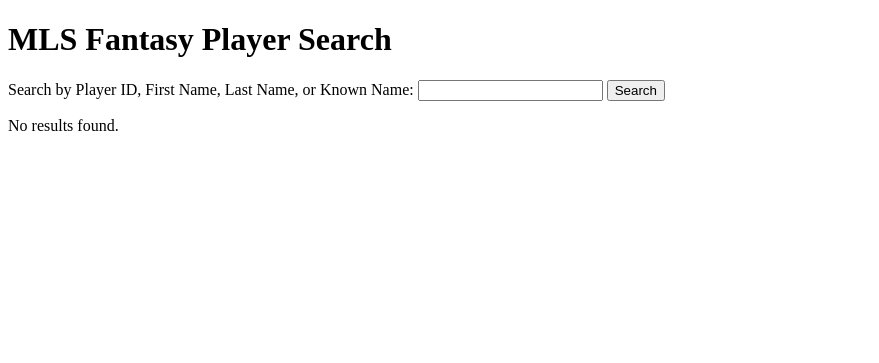
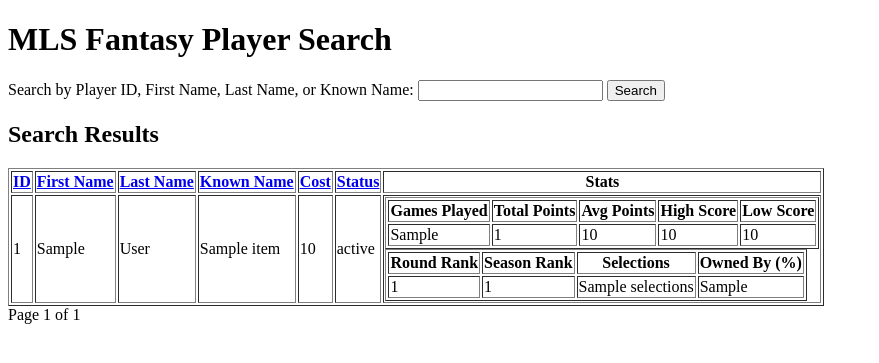
Before and after one commit to cjobermaier/mls-fantasy-data, a Flask app: page / in a window 1280 px wide. Shown: the top 363 px of the page, without its empty margins (0-879 px from the left). Run offline with Flask 3, Linux system fonts and the light colour scheme; a database or web service that is not in the repository returns one stand-in record (values such as "Sample title"); data that the repository does not hold is empty.

Commit message:
get data

```diff
--- a/app.py
+++ b/app.py
@@ -33,6 +33,17 @@ def search_player(data, search_term):
             results.append(player)
     return results
 
+# Pagination and Sorting Logic
+def paginate_data(data, page, per_page=50):
+    """Paginate the data, returning the appropriate page."""
+    start = (page - 1) * per_page
+    end = start + per_page
+    return data[start:end]
+
+def sort_data(data, sort_by, ascending=True):
+    """Sort the data based on a given key and order."""
+    return sorted(data, key=lambda x: x.get(sort_by, ''), reverse=not ascending)
+
 @app.route('/', methods=['GET', 'POST'])
 def index():
     """Render the search page and handle search queries."""
@@ -40,6 +51,13 @@ def index():
     data = load_data_from_url(url)  # Load data from the URL
 
     results = []
+    current_page = request.args.get('page', 1, type=int)
+    sort_by = request.args.get('sort_by', 'id')  # Default sort by 'id'
+    sort_order = request.args.get('sort_order', 'asc')  # Default ascending
+
+    # Sort data based on user input
+    ascending = sort_order == 'asc'
+    sorted_data = sort_data(data, sort_by, ascending)
 
     if request.method == 'POST':
         # Get the search term from the form
@@ -47,8 +65,15 @@ def index():
         if search_term:
             # Perform the search
             results = search_player(data, search_term)
+        else:
+            results = sorted_data  # If no search term, show sorted data
+    else:
+        results = sorted_data  # Show sorted data if not a POST request
 
-    return render_template('index.html', results=results)
+    # Paginate the results
+    paginated_results = paginate_data(results, current_page)
+
+    return render_template('index.html', results=paginated_results, current_page=current_page, sort_by=sort_by, sort_order=sort_order, total_results=len(results))
 
 if __name__ == '__main__':
     app.run(debug=True)
--- a/player-game-stats.py
+++ b/player-game-stats.py
@@ -27,7 +27,7 @@ def find_player_id(search_value, data):
 search_value = input("Enter the player's name or ID to search: ")
 
 # Load data from the CSV file (replace 'players.csv' with your actual CSV filename)
-data = read_csv_data('players_data.csv')
+data = read_csv_data('players_ids.csv')
 
 # Find the player ID based on the user input
 player_id = find_player_id(search_value, data)  # Pass 'data' here as the second argument
@@ -38,7 +38,7 @@ else:
     print(f"Player '{search_value}' not found.")
 
 # URL for the JSON data from S3
-url = f"https://fgp-data-us.s3.us-east-1.amazonaws.com/json/mls_mls/stats/players/{player_id}.json?_=1741794986293"
+url = f"https://fgp-data-us.s3.us-east-1.amazonaws.com/json/mls_mls/stats/players/{player_id}.json?_=1741793495420"
 response = requests.get(url)
 
 # Check if the request was successful
--- a/templates/index.html
+++ b/templates/index.html
@@ -18,12 +18,12 @@
     <table border="1">
         <thead>
             <tr>
-                <th>ID</th>
-                <th>First Name</th>
-                <th>Last Name</th>
-                <th>Known Name</th>
-                <th>Cost</th>
-                <th>Status</th>
+                <th><a href="?page={{ current_page }}&sort_by=id&sort_order={{ 'desc' if sort_order == 'asc' else 'asc' }}">ID</a></th>
+                <th><a href="?page={{ current_page }}&sort_by=first_name&sort_order={{ 'desc' if sort_order == 'asc' else 'asc' }}">First Name</a></th>
+                <th><a href="?page={{ current_page }}&sort_by=last_name&sort_order={{ 'desc' if sort_order == 'asc' else 'asc' }}">Last Name</a></th>
+                <th><a href="?page={{ current_page }}&sort_by=known_name&sort_order={{ 'desc' if sort_order == 'asc' else 'asc' }}">Known Name</a></th>
+                <th><a href="?page={{ current_page }}&sort_by=cost&sort_order={{ 'desc' if sort_order == 'asc' else 'asc' }}">Cost</a></th>
+                <th><a href="?page={{ current_page }}&sort_by=status&sort_order={{ 'desc' if sort_order == 'asc' else 'asc' }}">Status</a></th>
                 <th>Stats</th>
             </tr>
         </thead>
@@ -82,6 +82,17 @@
             {% endfor %}
         </tbody>
     </table>
+
+    <!-- Pagination Controls -->
+    <div>
+        {% if current_page > 1 %}
+        <a href="?page={{ current_page - 1 }}&sort_by={{ sort_by }}&sort_order={{ sort_order }}">Previous</a>
+        {% endif %}
+        <span>Page {{ current_page }} of {{ (total_results // 50) + (1 if total_results % 50 else 0) }}</span>
+        {% if current_page * 50 < total_results %}
+        <a href="?page={{ current_page + 1 }}&sort_by={{ sort_by }}&sort_order={{ sort_order }}">Next</a>
+        {% endif %}
+    </div>
     {% else %}
         <p>No results found.</p>
     {% endif %}
```
Also changed, not shown: README.md, player-data-fantasy-stats.py (line endings or trailing spaces).
